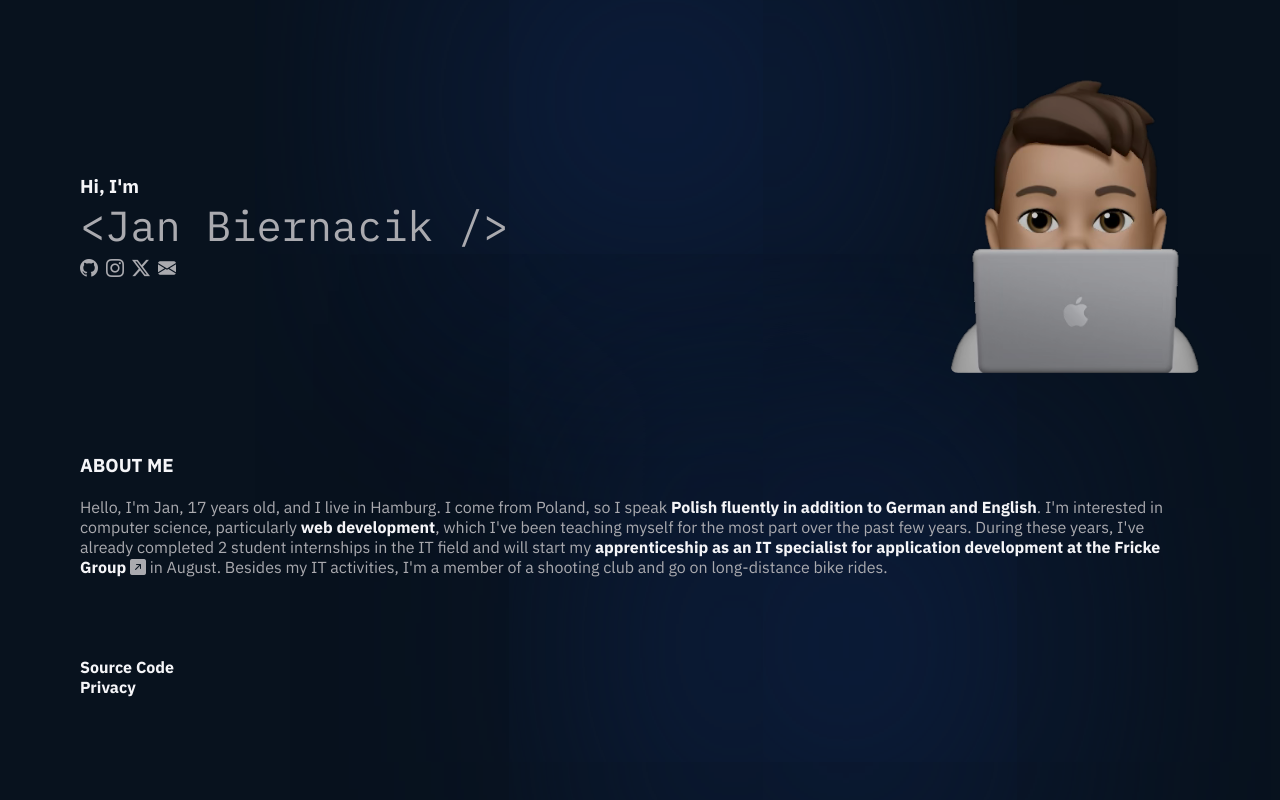
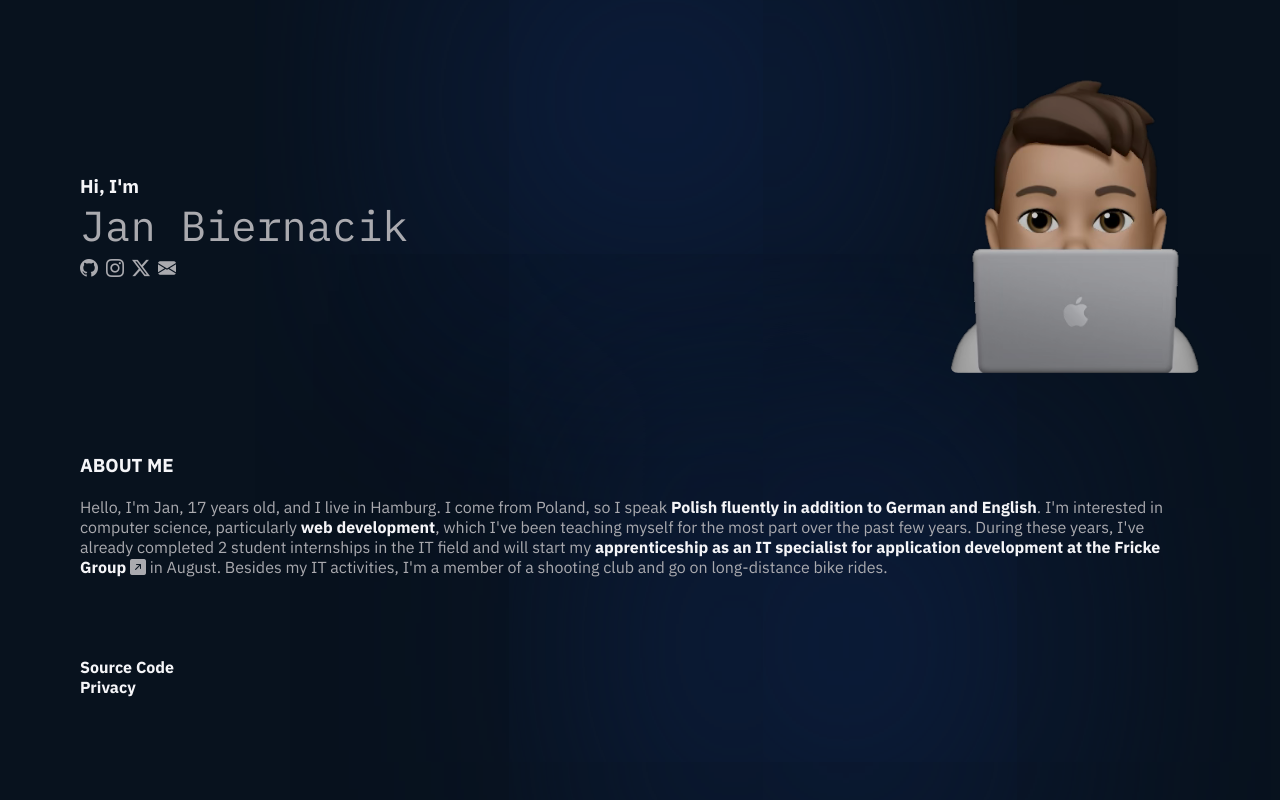
Before and after one commit to JBNCK/janbiernacik.com, a React (Vite) app: page / in a window 1280 px wide. Built offline with nearby package versions, Linux system fonts and the light colour scheme.

Commit message:
Remove Ugly Ahh < /> Thingy

```diff
--- a/src/HomePageBanner/HomePageBanner.jsx
+++ b/src/HomePageBanner/HomePageBanner.jsx
@@ -22,7 +22,7 @@ function HomePageBanner() {
         <div className="home-page-banner">
             <div className="home-page-banner-items-left">
                 <h3>{greeting}<br></br>
-                    <a id="my-name">&lt;Jan Biernacik /&gt;</a>
+                    <a id="my-name">Jan Biernacik</a>
                 </h3>
                 <div className="social-icon-wrapper">
                     <a href="https://www.github.com/JBNCK"><i className="bi bi-github social-icon"></i></a>
```
